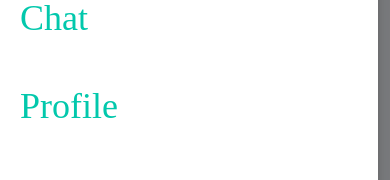
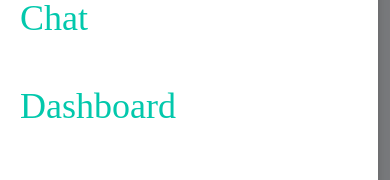
Before and after one commit to opencodeiiita/Forum-Frontend-Web, a React (Create React App) app: page / in a window 390 px wide. Both pictures are taken after a click on the button 26 px from the left and 28 px from the top of the page. Shown: the part 210-390 px from the top of the page. Built offline with nearby package versions, Linux system fonts and the light colour scheme; the HTML template or start-up script is replaced by a standard one.

Commit message:
added dashboard

```diff
--- a/src/components/Navbar/Navbar.js
+++ b/src/components/Navbar/Navbar.js
@@ -63,9 +63,9 @@ export default function Navbar() {
               Chat
             </h5>
           </Link>
-          <Link to="/Profile">
+          <Link to="/Dashboard">
             <h5 className=" py-4 relative left-[-20px] pl-10 hover:bg-[#02C8AC] hover:text-[#FFFFFF] font-['Poppins'] w-full text-4xl mt-4 hover:translate-x-5 transition-all text-[#02C8AC]">
-              Profile
+              Dashboard
             </h5>
           </Link>
           <h5 className=" py-4 relative left-[-20px] pl-10 hover:bg-[#02C8AC] hover:text-[#FFFFFF] font-['Poppins'] w-full text-4xl mt-4 hover:translate-x-5 transition-all text-[#02C8AC]">
```
